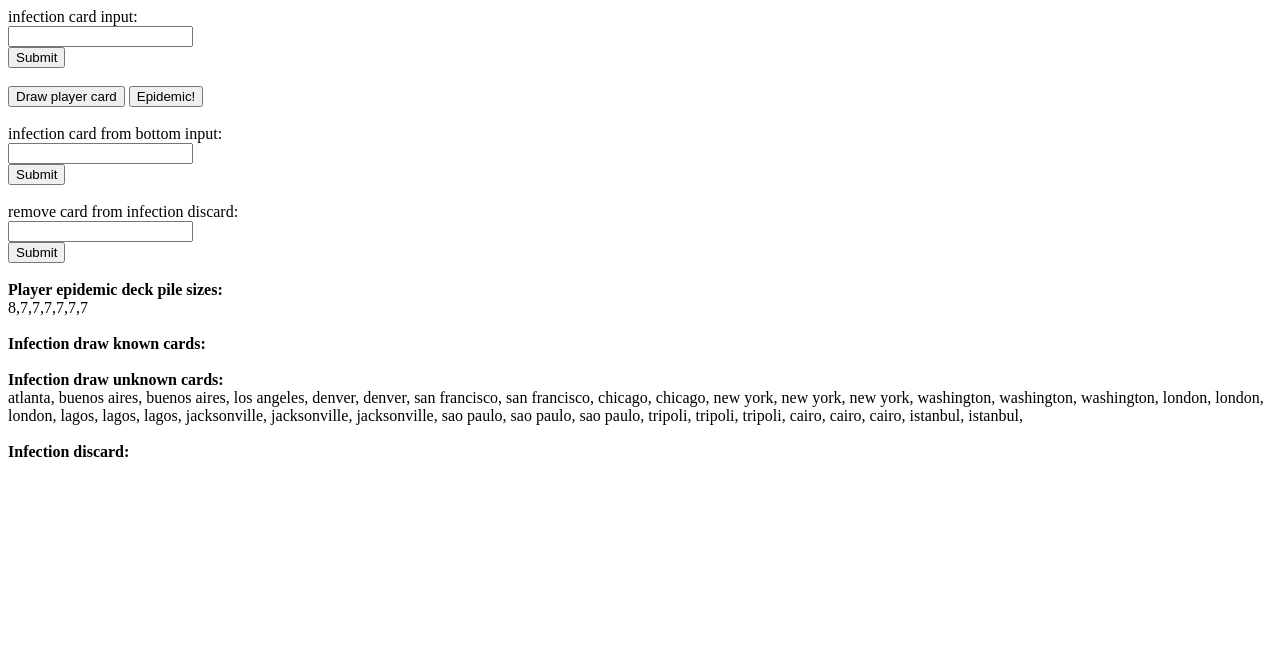
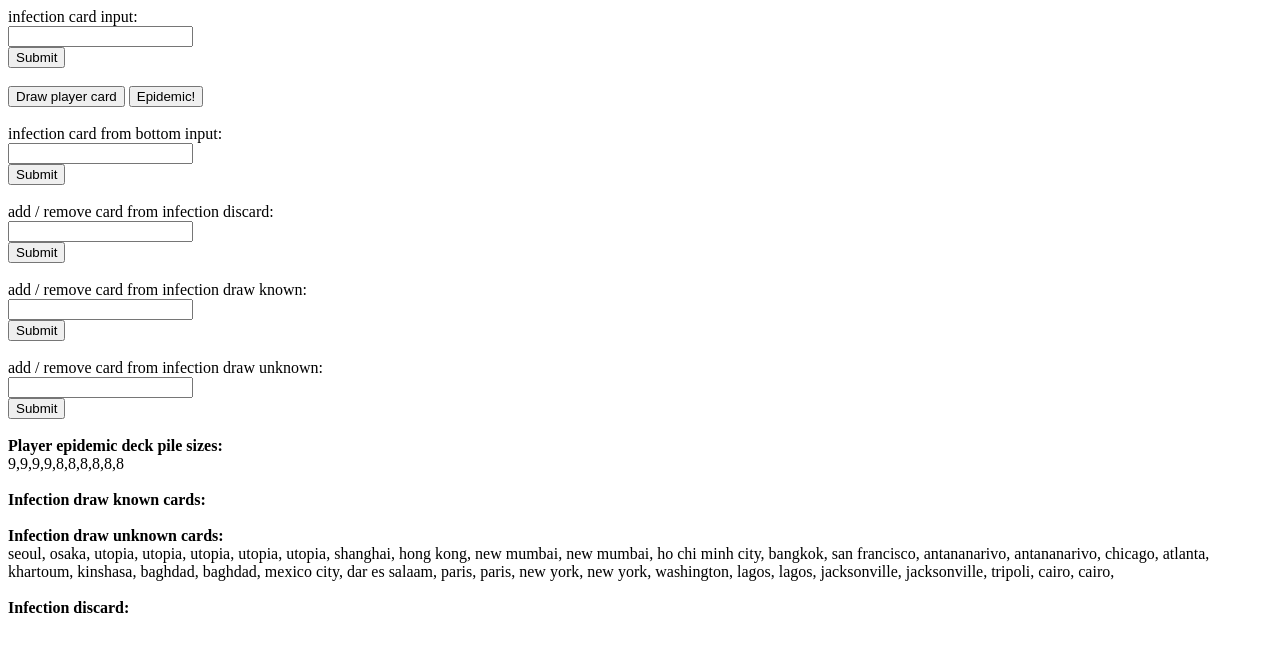
Before and after one commit to dasl-/pandemic-tracker, a plain HTML site: page index.html in a window 1280 px wide. Drawn offline with nearby package versions, Linux system fonts and the light colour scheme.

Commit message:
improvements

```diff
--- a/index.html
+++ b/index.html
@@ -15,19 +15,27 @@
 
         <div id="content">
             infection card input:<br>
-            <input type="text" name="infection-input" id="infection-input"><br>
+            <input type="text" name="infection-input" id="infection-input" autocomplete="on"><br>
             <button name="infection-button" id="infection-button">Submit</button><br><br>
 
             <button name="player-draw-button" id="player-draw-button">Draw player card</button>
             <button name="epidemic-button" id="epidemic-button">Epidemic!</button><br><br>
 
             infection card from bottom input:<br>
-            <input type="text" name="infection-bottom-input" id="infection-bottom-input"><br>
+            <input type="text" name="infection-bottom-input" id="infection-bottom-input" autocomplete="on"><br>
             <button name="infection-bottom-button" id="infection-bottom-button">Submit</button><br><br>
 
-            remove card from infection discard:<br>
-            <input type="text" name="infection-discard-remove-input" id="infection-discard-remove-input"><br>
-            <button name="infection-discard-remove-button" id="infection-discard-remove-button">Submit</button><br><br>
+            add / remove card from infection discard:<br>
+            <input type="text" name="infection-discard-modify-input" id="infection-discard-modify-input" autocomplete="on"><br>
+            <button name="infection-discard-modify-button" id="infection-discard-modify-button">Submit</button><br><br>
+
+            add / remove card from infection draw known:<br>
+            <input type="text" name="infection-draw-known-modify-input" id="infection-draw-known-modify-input" autocomplete="on"><br>
+            <button name="infection-draw-known-modify-button" id="infection-draw-known-modify-button">Submit</button><br><br>
+
+            add / remove card from infection draw unknown:<br>
+            <input type="text" name="infection-draw-unknown-modify-input" id="infection-draw-unknown-modify-input" autocomplete="on"><br>
+            <button name="infection-draw-unknown-modify-button" id="infection-draw-unknown-modify-button">Submit</button><br><br>
 
             <b>Player epidemic deck pile sizes:</b><br>
             <div id="player-deck-ui"></div><br>
--- a/index.js
+++ b/index.js
@@ -2,50 +2,82 @@
     var PandemicPage = {
 
         // TODO: fill these in
-        num_remaining_player_cards: 43, // number before adding epidemic cards to the piles
-        num_epidemics: 7,
+        num_remaining_player_cards: 74, // number before adding epidemic cards to the piles
+        num_epidemics: 10,
         infection_rate_index: 0,
         infection_rate_track: [2,2,2,3,3,4,4,5],
         infection_draw_unknown: [
-            "istanbul",
-            "istanbul",
-            "cairo",
+            // "cairo", box6
             "cairo",
             "cairo",
             "tripoli",
-            "tripoli",
-            "tripoli",
-            "sao paulo",
-            "sao paulo",
-            "sao paulo",
             "jacksonville",
             "jacksonville",
-            "jacksonville",
-            "lagos",
-            "lagos",
-            "lagos",
-            "london",
-            "london",
-            "london",
-            "washington",
-            "washington",
-            "washington",
+            // "lagos", box6
+            "lagos", // well-stocked
+            "lagos", // rebirth
+            "washington", // rebirth
             "new york",
             "new york",
-            "new york",
+            "paris",
+            "paris",
+            "dar es salaam",
+            // "dar es salaam", kim k'd
+            "mexico city", // well-stocked
+            "baghdad",
+            "baghdad",
+            "kinshasa",
+            "khartoum",
+            "atlanta",
             "chicago",
-            "chicago",
+            "antananarivo",
+            "antananarivo",
+            // "johannesburg", box6
+            // "johannesburg", kim k'd
+            // "kolkata", box 6
             "san francisco",
-            "san francisco",
-            "denver",
-            "denver",
-            "los angeles",
-            "buenos aires",
-            "buenos aires",
-            "atlanta",
+            // "san francisco", box6
+            // "bogota", fallen
+            // "jakarta", box6
+            // "bogota", box6
+            // "sao paulo", box6
+            // "sao paulo", box6
+            "bangkok",
+            "ho chi minh city",
+            // "manila", box6
+            "new mumbai",
+            "new mumbai",
+            "hong kong",
+            "shanghai",
+            // "utopia", box6
+            // "utopia", box6
+            // "utopia", box6
+            "utopia",
+            "utopia",
+            "utopia",
+            "utopia",
+            "utopia",
+            "osaka",
+            "seoul",
+            // "sao paulo", box6
+            // "tripoli", box6
+            // "tripoli", box6
+            // "washington", box6
+            // "washington", box6
+            // "london", box6
+            // "london", box6
+            // "london", box6
+            // "chicago", box6
+            // "new york", box6
+            // "buenos aires", box6
+            // "buenos aires", box6
+            // "istanbul", box6
+            // "istanbul", box6
+            // "jacksonville", box6
+            // "denver", forsaken
+            // "denver", forsaken
+            // "lima", fallen
         ],
-
-
 
         infection_draw_known: [],
         infection_discard: [],
@@ -57,8 +89,12 @@
         $infection_button: null,
         $infection_bottom_input: null,
         $infection_bottom_button: null,
-        $infection_discard_remove_input: null,
-        $infection_discard_remove_button: null,
+        $infection_discard_modify_input: null,
+        $infection_discard_modify_button: null,
+        $infection_draw_known_modify_input: null,
+        $infection_draw_known_modify_button: null,
+        $infection_draw_unknown_modify_input: null,
+        $infection_draw_unknown_modify_button: null,
 
         $player_deck_ui: null,
         $infection_draw_known_ui: null,
@@ -73,8 +109,12 @@
             this.$infection_button = $('button#infection-button');
             this.$infection_bottom_input = $('input#infection-bottom-input');
             this.$infection_bottom_button = $('button#infection-bottom-button');
-            this.$infection_discard_remove_input = $('input#infection-discard-remove-input');
-            this.$infection_discard_remove_button = $('button#infection-discard-remove-button');
+            this.$infection_discard_modify_input = $('input#infection-discard-modify-input');
+            this.$infection_discard_modify_button = $('button#infection-discard-modify-button');
+            this.$infection_draw_known_modify_input = $('input#infection-draw-known-modify-input');
+            this.$infection_draw_known_modify_button = $('button#infection-draw-known-modify-button');
+            this.$infection_draw_unknown_modify_input = $('input#infection-draw-unknown-modify-input');
+            this.$infection_draw_unknown_modify_button = $('button#infection-draw-unknown-modify-button');
 
             this.$player_deck_ui = $('div#player-deck-ui');
             this.$infection_draw_known_ui = $('div#infection-draw-known-ui');
@@ -113,8 +153,16 @@
                 this.handleInfectionBottom(event);
                 this.updateUi();
             }, this));
-            this.$infection_discard_remove_button.click($.proxy(function(event) {
-                this.handleInfectionDiscardRemove(event);
+            this.$infection_discard_modify_button.click($.proxy(function(event) {
+                this.handleInfectionDiscardModify(event);
+                this.updateUi();
+            }, this));
+            this.$infection_draw_known_modify_button.click($.proxy(function(event) {
+                this.handleInfectionDrawKnownModify(event);
+                this.updateUi();
+            }, this));
+            this.$infection_draw_unknown_modify_button.click($.proxy(function(event) {
+                this.handleInfectionDrawUnknownModify(event);
                 this.updateUi();
             }, this));
         },
@@ -175,20 +223,87 @@
             }
         },
 
-        handleInfectionDiscardRemove: function(event) {
-            var infection_card = this.$infection_discard_remove_input.val();
-            var infection_discard_index = this.infection_discard.indexOf(infection_card);
-            if (infection_discard_index == -1) {
-                alert("invalid card: " + infection_card);
+        handleInfectionDiscardModify: function(event) {
+            var first_char = this.$infection_discard_modify_input.val().charAt(0);
+            var is_add = true;
+            if (first_char == "+") {
+                is_add = true;
+            } else if (first_char == "-") {
+                is_add = false;
+            } else {
+                alert("first char must be + or -");
                 return;
             }
-            this.infection_discard.splice(infection_discard_index, 1);
+
+            var infection_card = this.$infection_discard_modify_input.val().substr(1);
+            if (is_add) {
+                this.infection_discard.push(infection_card);
+            } else {
+                var infection_discard_index = this.infection_discard.indexOf(infection_card);
+                if (infection_discard_index == -1) {
+                    alert("invalid card: " + infection_card);
+                    return;
+                }
+                this.infection_discard.splice(infection_discard_index, 1);
+            }
+        },
+
+        handleInfectionDrawKnownModify: function(event) {
+            var first_char = this.$infection_draw_known_modify_input.val().charAt(0);
+            var is_add = true;
+            if (first_char == "+") {
+                is_add = true;
+            } else if (first_char == "-") {
+                is_add = false;
+            } else {
+                alert("first char must be + or -");
+                return;
+            }
+
+            var infection_card = this.$infection_draw_known_modify_input.val().substr(1);
+            if (is_add) {
+                this.infection_draw_known.push(infection_card);
+            } else {
+                var infection_draw_known_index = this.infection_draw_known.indexOf(infection_card);
+                if (infection_draw_known_index == -1) {
+                    alert("invalid card: " + infection_card);
+                    return;
+                }
+                this.infection_draw_known.splice(infection_draw_known_index, 1);
+            }
+        },
+
+        handleInfectionDrawUnknownModify: function(event) {
+            var first_char = this.$infection_draw_unknown_modify_input.val().charAt(0);
+            var is_add = true;
+            if (first_char == "+") {
+                is_add = true;
+            } else if (first_char == "-") {
+                is_add = false;
+            } else {
+                alert("first char must be + or -");
+                return;
+            }
+
+            var infection_card = this.$infection_draw_unknown_modify_input.val().substr(1);
+            if (is_add) {
+                this.infection_draw_unknown.push(infection_card);
+            } else {
+                var infection_draw_unknown_index = this.infection_draw_unknown.indexOf(infection_card);
+                if (infection_draw_unknown_index == -1) {
+                    alert("invalid card: " + infection_card);
+                    return;
+                }
+                this.infection_draw_unknown.splice(infection_draw_unknown_index, 1);
+            }
         },
 
         updateUi: function() {
             this.$infection_input.val("");
             this.$infection_bottom_input.val("");
-            this.$infection_discard_remove_input.val("");
+            this.$infection_discard_modify_input.val("");
+            this.$infection_draw_known_modify_input.val("");
+            this.$infection_draw_unknown_modify_input.val("");
 
             this.$player_deck_ui.text(this.player_deck_pile_sizes.toString());
 
```
